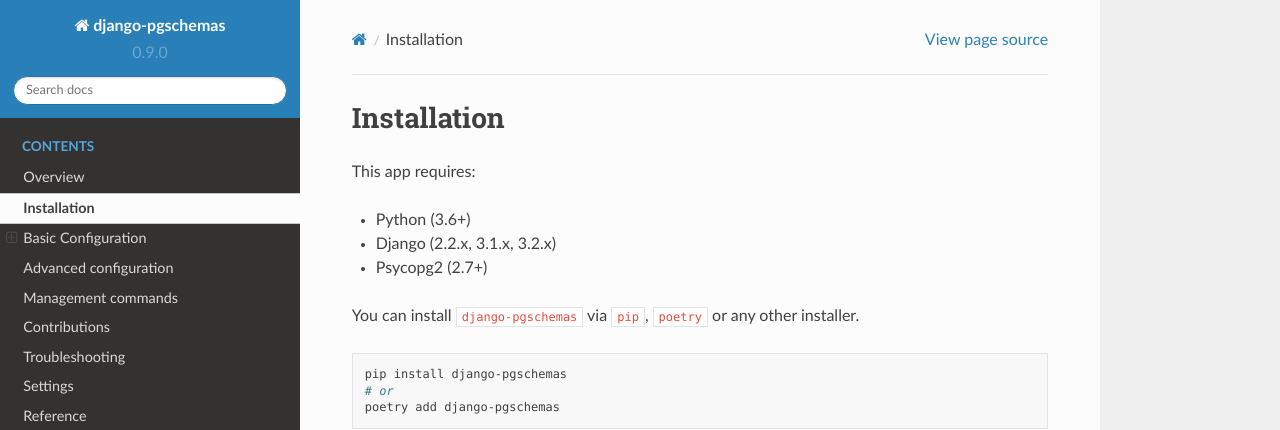
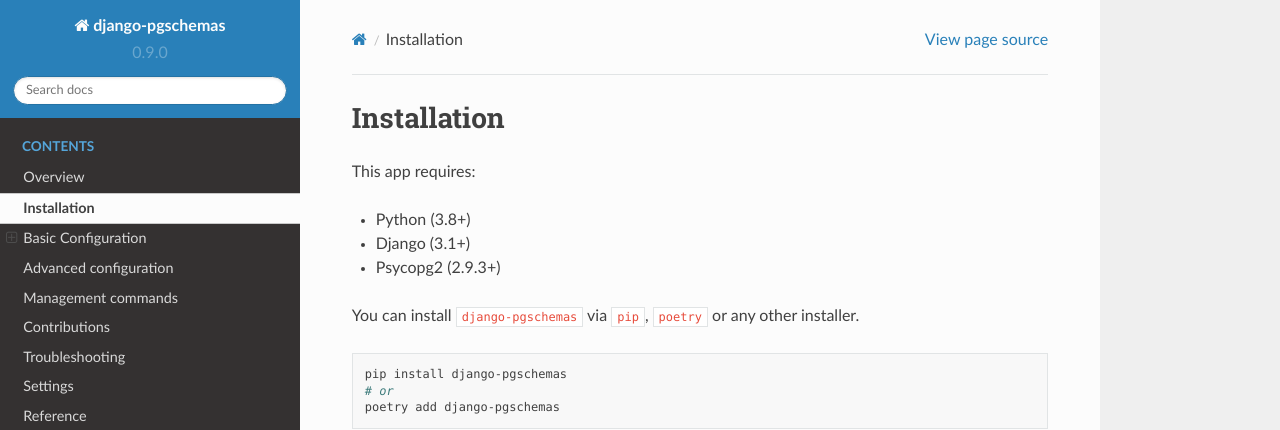
Before and after one commit to lorinkoz/django-pgschemas, a Sphinx documentation site: the page built from docs/basic.rst, in a window 1280 px wide and 900 px high. Shown: the top 430 px of the window. Built offline with Sphinx 7.4.7 and the Read the Docs theme 2.0.0, drawn with Linux system fonts in a browser that asks for light colours; the version number is read from the project's files by our own code.

Commit message:
Update basic.rst

```diff
--- a/docs/basic.rst
+++ b/docs/basic.rst
@@ -3,9 +3,9 @@
 
 This app requires:
 
-* Python (3.6+)
-* Django (2.2.x, 3.1.x, 3.2.x)
-* Psycopg2 (2.7+)
+* Python (3.8+)
+* Django (3.1+)
+* Psycopg2 (2.9.3+)
 
 You can install ``django-pgschemas`` via ``pip``, ``poetry`` or any other
 installer.
```
